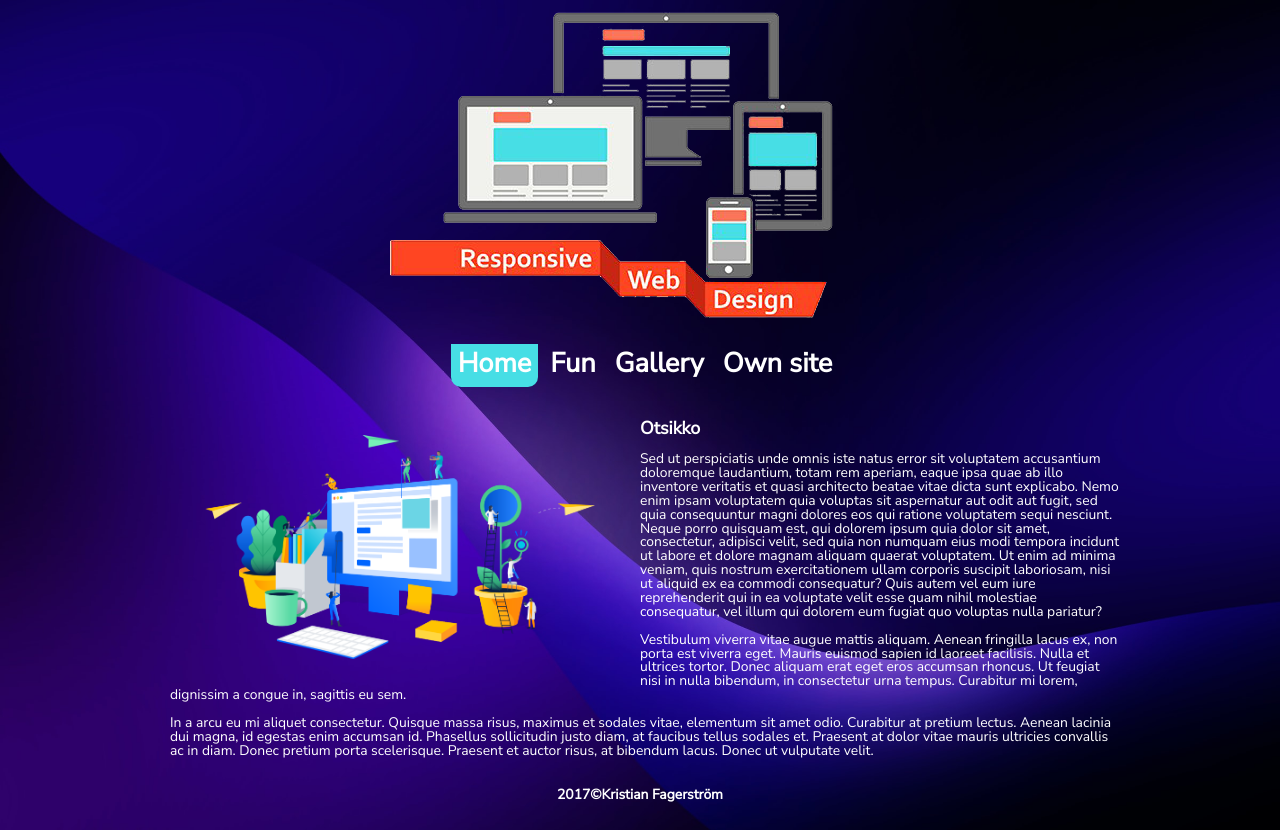
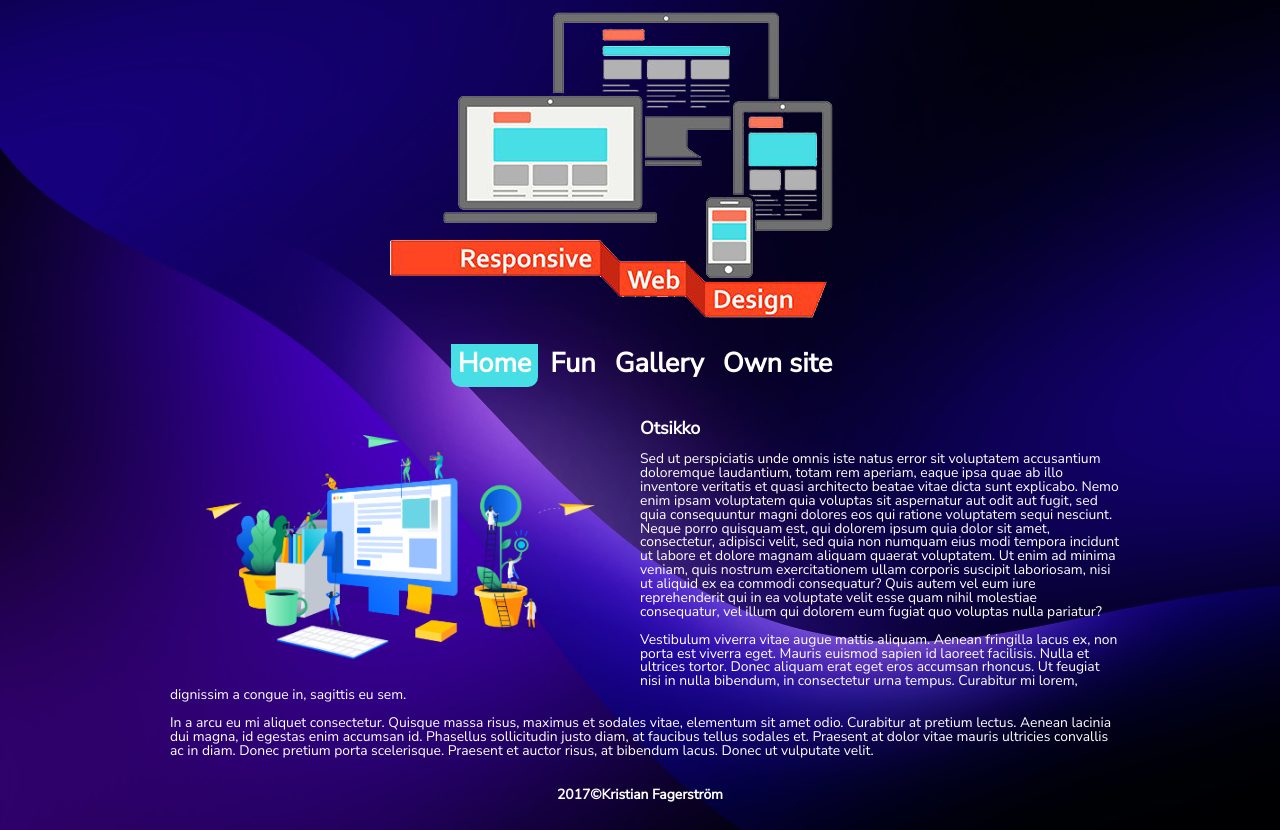
Before and after one commit to KristianFagerstrom/My-Test-Site, a plain HTML site: page Own-page/index.html in a window 1280 px wide. Drawn offline with Linux system fonts and the light colour scheme; files that its build step writes are made by us from their sources.

Commit message:
Update layout.css

```diff
--- a/Own-page/css/layout.css
+++ b/Own-page/css/layout.css
@@ -39,8 +39,7 @@ body {
 	margin-right: auto;
 	font-size: 62%;
 	background-image: url(../images/background-2.jpg);
-	background-position: top;
-    background-size: cover;
+	background-size: 100% 100%;
 }
 section {
 	-webkit-box-sizing: border-box;
```
